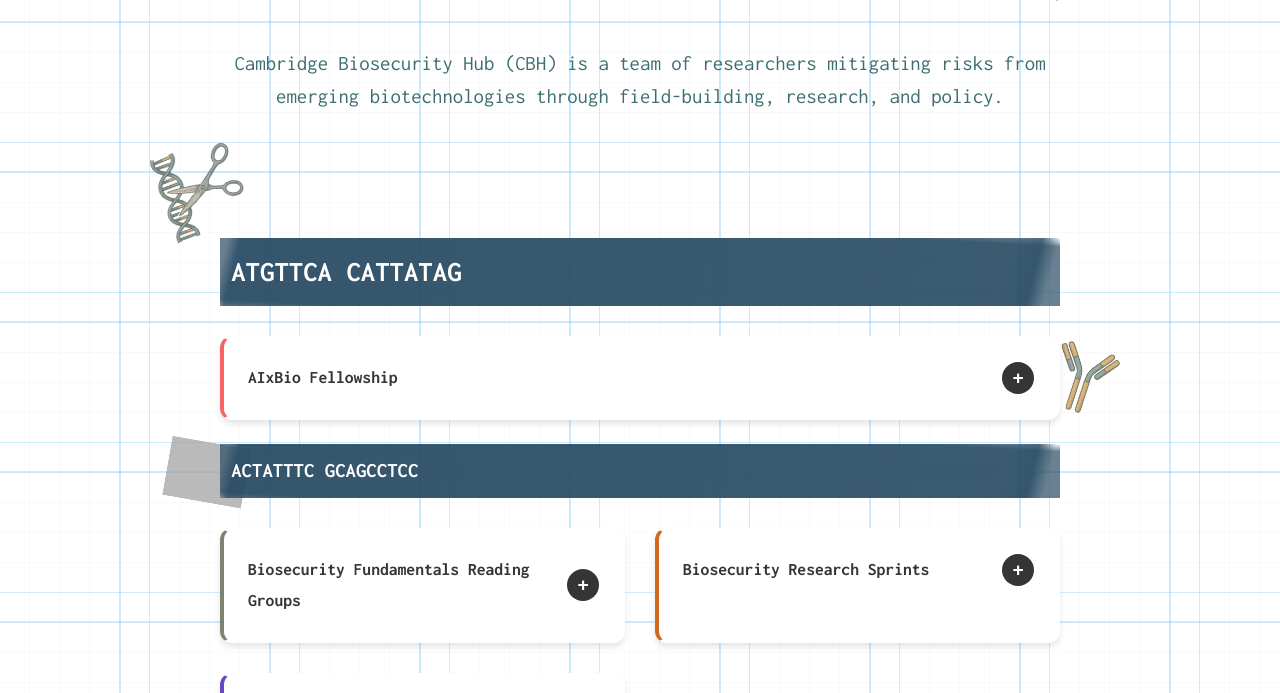
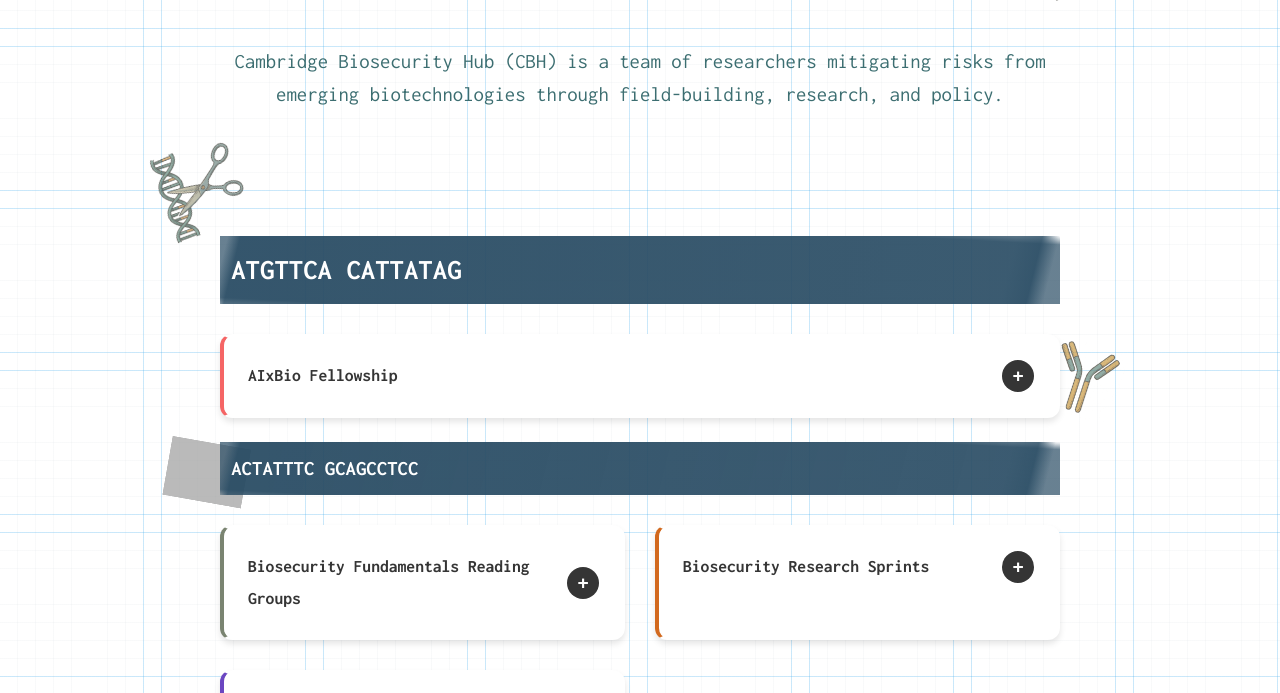
Before and after one commit to Calebp98/cbh-site, an Astro site: page / in a window 1280 px wide. Shown: the part 458-1151 px from the top of the page. Built offline with nearby package versions, Linux system fonts and the light colour scheme; Astro itself is replaced by a stand-in of ours; grey boxes are pictures that could not be loaded.

Commit message:
Align gridlines to sensible 18px multiples for better visual alignment

```diff
--- a/src/styles/global.css
+++ b/src/styles/global.css
@@ -28,74 +28,106 @@
   line-height: 1.8;
   color: var(--jet);
   background:
-    /* Grid background that scrolls */
+    /* Grid background that scrolls - 18px intervals to align with text */
     repeating-linear-gradient(
       0deg,
       transparent,
-      transparent 29px,
-      rgba(40, 75, 99, 0.03) 29px,
-      rgba(40, 75, 99, 0.03) 30px,
-      transparent 30px,
-      transparent 59px,
-      rgba(40, 75, 99, 0.03) 59px,
-      rgba(40, 75, 99, 0.03) 60px,
-      transparent 60px,
-      transparent 89px,
-      rgba(40, 75, 99, 0.03) 89px,
-      rgba(40, 75, 99, 0.03) 90px,
-      transparent 90px,
-      transparent 119px,
-      rgba(40, 75, 99, 0.03) 119px,
-      rgba(40, 75, 99, 0.03) 120px,
-      transparent 120px,
-      transparent 149px
+      transparent 17px,
+      rgba(40, 75, 99, 0.03) 17px,
+      rgba(40, 75, 99, 0.03) 18px,
+      transparent 18px,
+      transparent 35px,
+      rgba(40, 75, 99, 0.03) 35px,
+      rgba(40, 75, 99, 0.03) 36px,
+      transparent 36px,
+      transparent 53px,
+      rgba(40, 75, 99, 0.03) 53px,
+      rgba(40, 75, 99, 0.03) 54px,
+      transparent 54px,
+      transparent 71px,
+      rgba(40, 75, 99, 0.03) 71px,
+      rgba(40, 75, 99, 0.03) 72px,
+      transparent 72px,
+      transparent 107px,
+      rgba(40, 75, 99, 0.03) 107px,
+      rgba(40, 75, 99, 0.03) 108px,
+      transparent 108px,
+      transparent 125px,
+      rgba(40, 75, 99, 0.03) 125px,
+      rgba(40, 75, 99, 0.03) 126px,
+      transparent 126px,
+      transparent 143px,
+      rgba(40, 75, 99, 0.03) 143px,
+      rgba(40, 75, 99, 0.03) 144px,
+      transparent 144px,
+      transparent 161px,
+      rgba(40, 75, 99, 0.03) 161px,
+      rgba(40, 75, 99, 0.03) 162px,
+      transparent 162px
     ),
     repeating-linear-gradient(
       90deg,
       transparent,
-      transparent 29px,
-      rgba(40, 75, 99, 0.03) 29px,
-      rgba(40, 75, 99, 0.03) 30px,
-      transparent 30px,
-      transparent 59px,
-      rgba(40, 75, 99, 0.03) 59px,
-      rgba(40, 75, 99, 0.03) 60px,
-      transparent 60px,
-      transparent 89px,
-      rgba(40, 75, 99, 0.03) 89px,
-      rgba(40, 75, 99, 0.03) 90px,
-      transparent 90px,
-      transparent 119px,
-      rgba(40, 75, 99, 0.03) 119px,
-      rgba(40, 75, 99, 0.03) 120px,
-      transparent 120px,
-      transparent 149px
+      transparent 17px,
+      rgba(40, 75, 99, 0.03) 17px,
+      rgba(40, 75, 99, 0.03) 18px,
+      transparent 18px,
+      transparent 35px,
+      rgba(40, 75, 99, 0.03) 35px,
+      rgba(40, 75, 99, 0.03) 36px,
+      transparent 36px,
+      transparent 53px,
+      rgba(40, 75, 99, 0.03) 53px,
+      rgba(40, 75, 99, 0.03) 54px,
+      transparent 54px,
+      transparent 71px,
+      rgba(40, 75, 99, 0.03) 71px,
+      rgba(40, 75, 99, 0.03) 72px,
+      transparent 72px,
+      transparent 107px,
+      rgba(40, 75, 99, 0.03) 107px,
+      rgba(40, 75, 99, 0.03) 108px,
+      transparent 108px,
+      transparent 125px,
+      rgba(40, 75, 99, 0.03) 125px,
+      rgba(40, 75, 99, 0.03) 126px,
+      transparent 126px,
+      transparent 143px,
+      rgba(40, 75, 99, 0.03) 143px,
+      rgba(40, 75, 99, 0.03) 144px,
+      transparent 144px,
+      transparent 161px,
+      rgba(40, 75, 99, 0.03) 161px,
+      rgba(40, 75, 99, 0.03) 162px,
+      transparent 162px
     ),
     repeating-linear-gradient(
       0deg,
       transparent,
-      transparent 119px,
-      rgba(60, 180, 255, 0.25) 119px,
-      rgba(60, 180, 255, 0.25) 121px,
-      transparent 121px,
-      transparent 149px,
-      rgba(60, 180, 255, 0.25) 149px,
-      rgba(60, 180, 255, 0.25) 150px
+      transparent 143px,
+      rgba(60, 180, 255, 0.25) 143px,
+      rgba(60, 180, 255, 0.25) 144px,
+      transparent 144px,
+      transparent 161px,
+      rgba(60, 180, 255, 0.25) 161px,
+      rgba(60, 180, 255, 0.25) 162px,
+      transparent 162px
     ),
     repeating-linear-gradient(
       90deg,
       transparent,
-      transparent 119px,
-      rgba(60, 180, 255, 0.25) 119px,
-      rgba(60, 180, 255, 0.25) 121px,
-      transparent 121px,
-      transparent 149px,
-      rgba(60, 180, 255, 0.25) 149px,
-      rgba(60, 180, 255, 0.25) 150px
+      transparent 143px,
+      rgba(60, 180, 255, 0.25) 143px,
+      rgba(60, 180, 255, 0.25) 144px,
+      transparent 144px,
+      transparent 161px,
+      rgba(60, 180, 255, 0.25) 161px,
+      rgba(60, 180, 255, 0.25) 162px,
+      transparent 162px
     ),
     /* White background */
     linear-gradient(to bottom, var(--white) 0%, var(--white) 100%);
-  background-size: 150px 150px, 150px 150px, 150px 150px, 150px 150px, auto;
+  background-size: 162px 162px, 162px 162px, 162px 162px, 162px 162px, auto;
   position: relative;
   overflow-x: hidden;
   overflow-y: visible;
@@ -244,36 +276,18 @@
 .typing-container {
   display: flex;
   align-items: center;
-  justify-content: flex-start;
+  justify-content: center;
   margin-bottom: 1rem;
   min-height: 2rem;
 }
 
-.typing-text {
+.tagline-text {
   background: none;
   color: var(--jet);
   padding: 0;
   font-size: 1.2rem;
   display: inline-block;
-}
-
-.cursor {
-  color: var(--jet);
-  font-size: 1.2rem;
-  font-weight: bold;
-  animation: blink 0.8s infinite;
-  margin-left: 3px;
-  background: none;
-  padding: 0;
-}
-
-@keyframes blink {
-  0%, 50% {
-    opacity: 1;
-  }
-  51%, 100% {
-    opacity: 0;
-  }
+  text-align: center;
 }
 
 /* Base pair colors */
@@ -345,12 +359,16 @@
 }
 
 .team-member h3 {
+  font-family: 'Libre Caslon Text', serif;
   font-size: 1.1rem;
   margin-bottom: 0.5rem;
+  color: #1e3a5f;
+  background: none !important;
+  padding: 0 !important;
 }
 
 .team-member p {
-  color: var(--jet);
+  color: var(--white);
   font-size: 0.9rem;
   text-transform: uppercase;
   display: block;
@@ -1009,11 +1027,7 @@
     height: 100px;
   }
 
-  .typing-text {
-    font-size: 1rem;
-  }
-
-  .cursor {
+  .tagline-text {
     font-size: 1rem;
   }
 }
```
